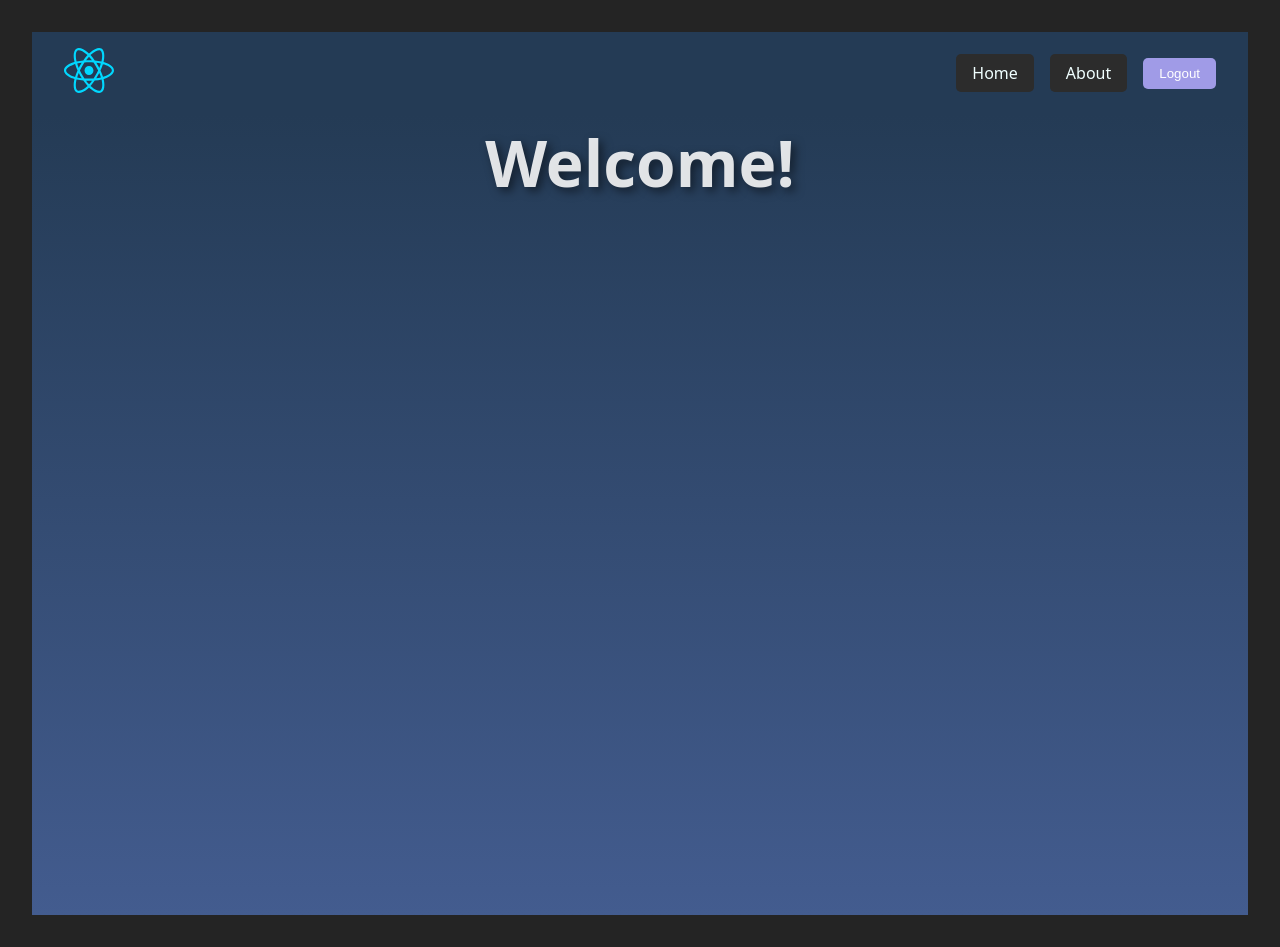
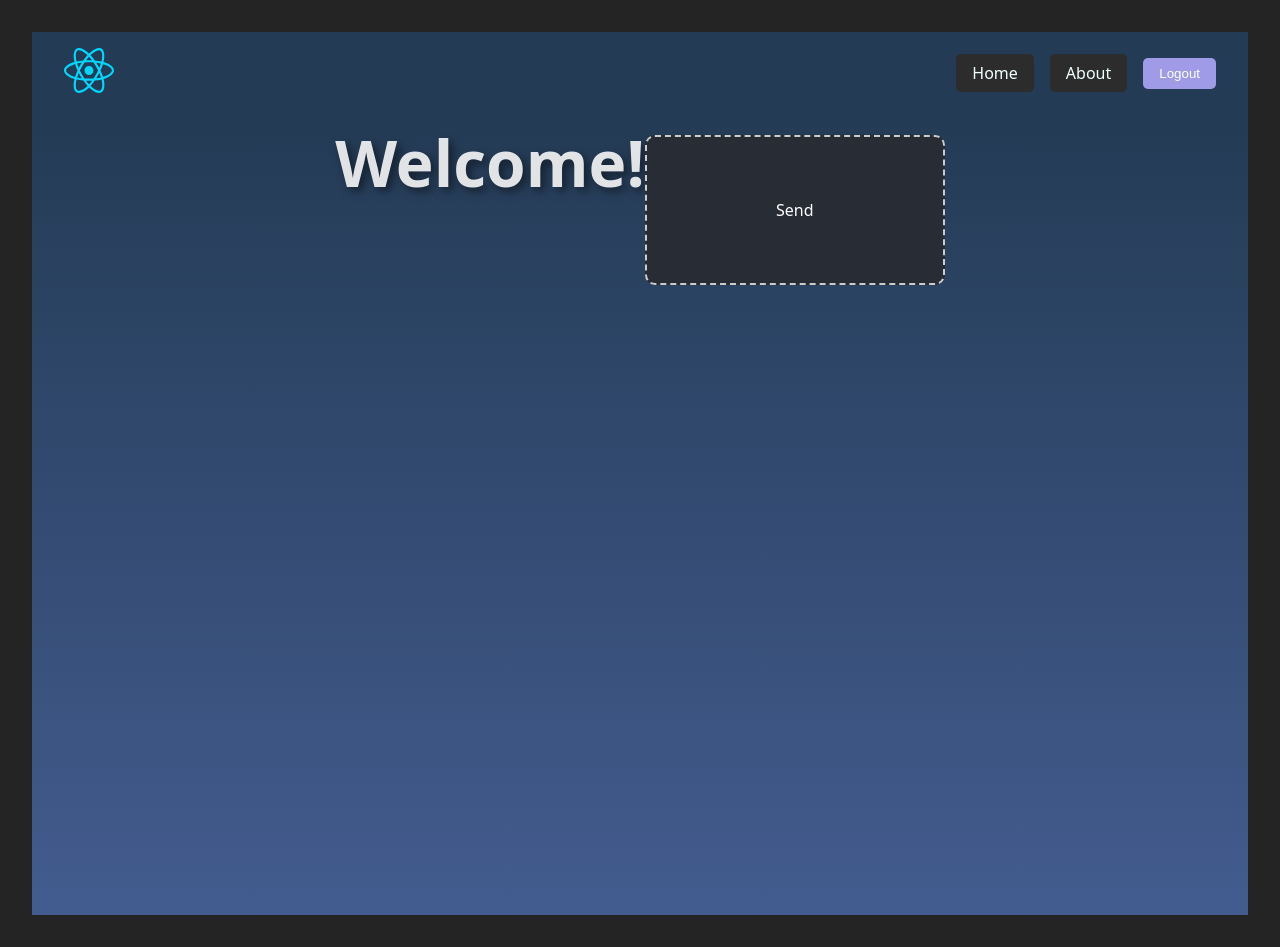
Before and after one commit to raphaelsurmacz/ColorMate, a React (Vite) app: page / in a window 1280 px wide. Built offline with nearby package versions, Linux system fonts and the light colour scheme.

Commit message:
upoad-image

```diff
--- a/src/components/Main.jsx
+++ b/src/components/Main.jsx
@@ -1,11 +1,17 @@
 import React from 'react'
 import  '../styles/Main.css'
+import Upload from './Upload.jsx'
 
 const Main = () => {
     return (
         <div className='main'>
             <h2 className="title__body">Welcome!</h2>
+
+            <div className="file__upload">
+                <Upload />
+            </div>
         </div>
+
     )
 };
 export default Main;
--- /dev/null
+++ b/src/components/Upload.jsx
@@ -0,0 +1,31 @@
+import React, { useState } from 'react'
+import '../styles/Upload.css'
+
+function Upload() {
+
+    const [image, setImage] = useState(null);
+    const handleImageChange = (event) => {
+        const file = event.target.files[0];
+        if (file) {
+            const imageURL = URL.createObjectURL(file);
+            setImage(imageURL);
+        }
+    };
+
+    return (
+        <div className="upload-container">
+            <label className="upload-box">
+                <input type="file" accept='image/*' onChange={handleImageChange} />
+                <span className="upload-text"> Send </span>
+            </label>
+
+            {image && (
+                <div className="preview">
+                    <img src={image} alt="Preview" className="preview-image" />
+                </div>
+            )}
+        </div>
+    );
+};
+
+export default Upload
--- /dev/null
+++ b/src/styles/Upload.css
@@ -0,0 +1,49 @@
+.upload-container {
+    display: flex;
+    flex-direction: column;
+    align-items: center;
+    gap: 1rem;
+    margin-top: 20px;
+}
+
+.upload-box {
+    display: flex;
+    align-items: center;
+    justify-content: center;
+    width: 300px;
+    height:150px;
+    border: 2px dashed #ccc;
+    border-radius: 10px;
+    cursor: pointer;
+    background-color: #282c34;
+    color: white;
+    text-align: center;
+    font-size: 1rem;
+    transition: backgroud-color 0.3 ease;
+}
+
+.upload-box:hover {
+    background-color: #3a3f47;
+}
+
+.upload-box input {
+    display: none;
+}
+
+.upload-text {
+    padding: 10px;
+}
+
+.preview {
+    display: flex;
+    flex-direction: column;
+    align-items: center;
+}
+
+.preview-image {
+    max-width: 500px;
+    height: auto;
+    max-height: 200px;
+    border-radius: 10px;
+    box-shadow: 0px 4px 8px rgba(0, 0, 0, 0.2);
+}
```
